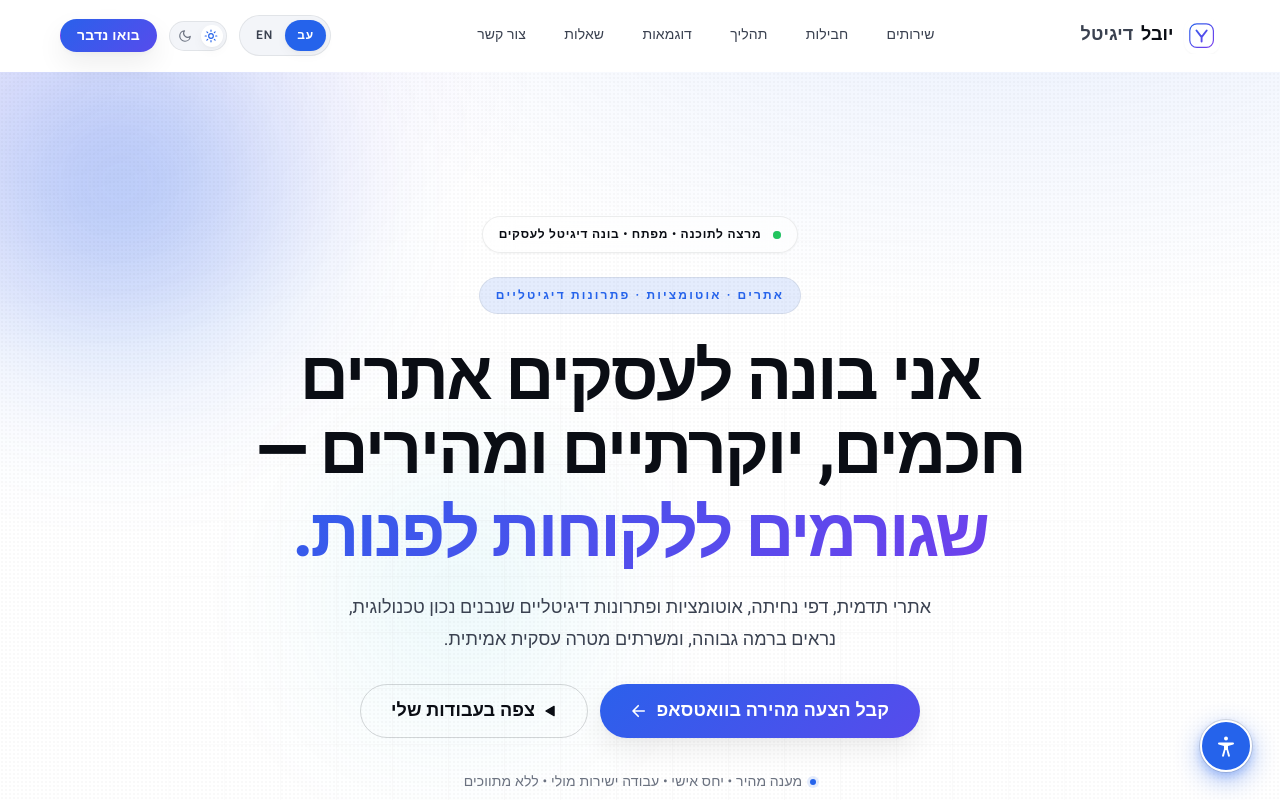
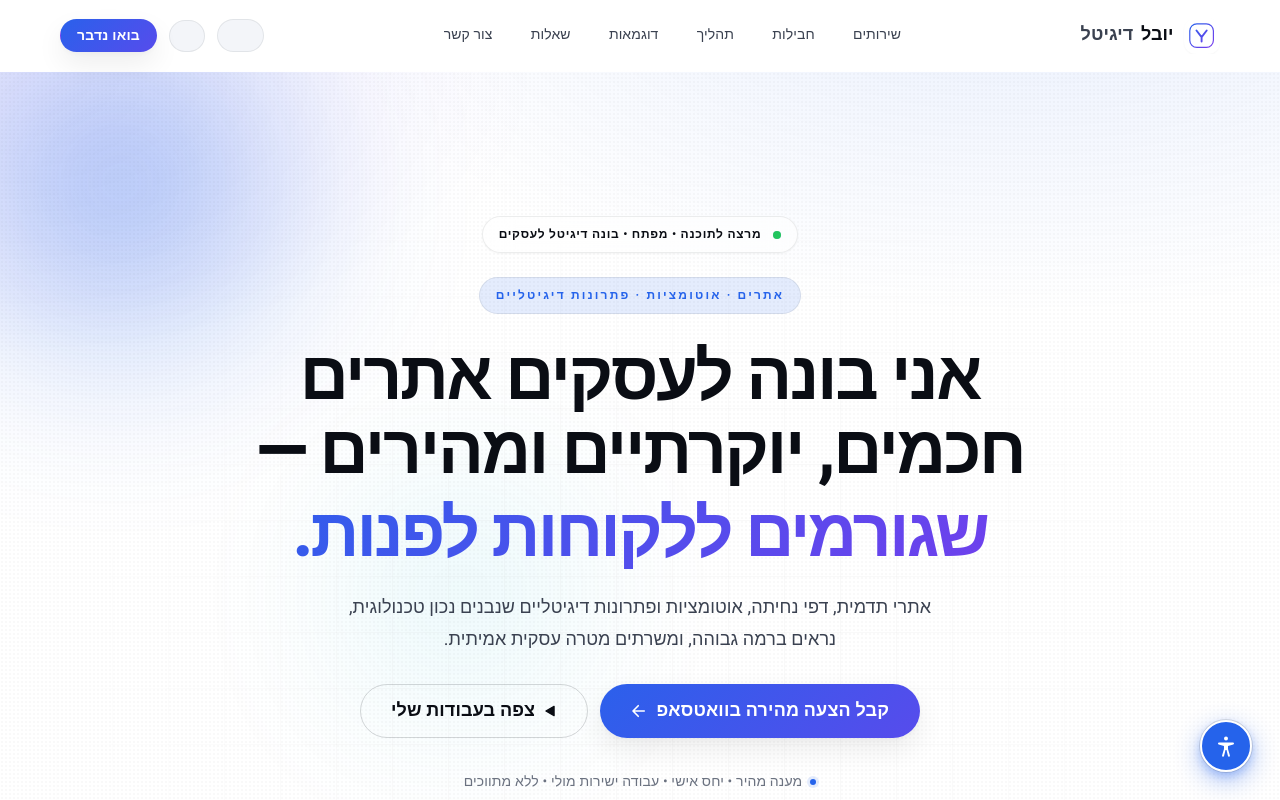
Before and after one commit to yuvalzakay26-ship-it/yuval-digital, a React (Vite) app: page / in a window 1280 px wide. Shown: the top 800 px of the page. Built offline with nearby package versions, Linux system fonts and the light colour scheme.

Commit message:
UI/UX upgrade: cinematic theme transition, next-state toggles (theme & language), header polish

```diff
--- a/src/components/LanguageSwitcher.css
+++ b/src/components/LanguageSwitcher.css
@@ -1,56 +1,62 @@
 .lang-switch {
-  position: relative;
   display: inline-flex;
   align-items: center;
+  justify-content: center;
+  min-width: 46px;
+  padding: 6px 14px;
   background: var(--color-surface-soft);
   border: 1px solid var(--color-border);
   border-radius: var(--radius-pill);
-  padding: 4px;
-  isolation: isolate;
-}
-
-.lang-switch__btn {
-  position: relative;
-  z-index: 2;
-  padding: 6px 12px;
+  color: var(--color-text-soft);
   font-size: var(--fs-xs);
   font-weight: var(--fw-semibold);
   letter-spacing: 0.08em;
-  border-radius: var(--radius-pill);
-  color: var(--color-text-soft);
-  transition: color var(--dur-base) var(--ease-out);
-  min-width: 38px;
+  cursor: pointer;
+  transition:
+    color var(--dur-base) var(--ease-out),
+    background-color var(--dur-base) var(--ease-out),
+    border-color var(--dur-base) var(--ease-out),
+    transform var(--dur-base) var(--ease-out),
+    box-shadow var(--dur-base) var(--ease-out);
 }
 
-.lang-switch__btn--active {
-  color: #ffffff;
+.lang-switch:hover {
+  color: var(--color-text);
+  background: var(--color-surface);
+  border-color: var(--color-accent);
+  transform: scale(1.03);
+  box-shadow: var(--shadow-sm);
 }
 
-[data-theme='dark'] .lang-switch__btn--active {
-  color: #07090f;
+.lang-switch:active {
+  transform: scale(0.97);
 }
 
-.lang-switch__btn:hover:not(.lang-switch__btn--active) {
-  color: var(--color-text);
+.lang-switch:focus-visible {
+  outline: 2px solid var(--color-accent);
+  outline-offset: 2px;
 }
 
-.lang-switch__pill {
-  position: absolute;
-  z-index: 1;
-  top: 4px;
-  bottom: 4px;
-  width: calc(50% - 4px);
-  border-radius: var(--radius-pill);
-  background: var(--color-accent);
-  box-shadow: var(--shadow-sm);
-  transition:
-    inset-inline-start var(--dur-base) var(--ease-spring),
-    background-color var(--dur-base) var(--ease-out);
+.lang-switch__label {
+  display: inline-block;
+  animation: lang-switch-fade var(--dur-base) var(--ease-out);
 }
 
-[data-theme='dark'] .lang-switch__pill {
-  background: var(--color-accent-strong);
+@keyframes lang-switch-fade {
+  from {
+    opacity: 0;
+    transform: translateY(2px);
+  }
+  to {
+    opacity: 1;
+    transform: translateY(0);
+  }
 }
 
-.lang-switch__pill[data-active='he'] { inset-inline-start: 4px; }
-.lang-switch__pill[data-active='en'] { inset-inline-start: 50%; }
+@media (prefers-reduced-motion: reduce) {
+  .lang-switch,
+  .lang-switch__label {
+    transition: none;
+    animation: none;
+  }
+}
--- a/src/components/LanguageSwitcher.jsx
+++ b/src/components/LanguageSwitcher.jsx
@@ -1,32 +1,21 @@
 import { useLanguage } from '@hooks/useLanguage.js';
-import { cn } from '@utils/cn.js';
 import './LanguageSwitcher.css';
 
 export default function LanguageSwitcher() {
-  const { locale, setLocale, t, available } = useLanguage();
+  const { locale, toggleLocale, t } = useLanguage();
+  const target = locale === 'he' ? 'en' : 'he';
+  const label = target === 'en' ? 'EN' : 'HE';
+  const ariaKey = target === 'en' ? 'language.switchToEn' : 'language.switchToHe';
 
   return (
-    <div
-      role="group"
-      aria-label={t('language.switch')}
+    <button
+      type="button"
       className="lang-switch"
+      aria-label={t(ariaKey)}
+      onClick={toggleLocale}
+      data-target={target}
     >
-      {available.map(code => (
-        <button
-          key={code}
-          type="button"
-          className={cn('lang-switch__btn', { 'lang-switch__btn--active': locale === code })}
-          aria-pressed={locale === code}
-          onClick={() => setLocale(code)}
-        >
-          {code === 'he' ? 'עב' : 'EN'}
-        </button>
-      ))}
-      <span
-        className="lang-switch__pill"
-        aria-hidden
-        data-active={locale}
-      />
-    </div>
+      <span className="lang-switch__label" key={target}>{label}</span>
+    </button>
   );
 }
--- a/src/components/ThemeToggle.css
+++ b/src/components/ThemeToggle.css
@@ -1,58 +1,67 @@
 .theme-toggle {
   display: inline-flex;
   align-items: center;
-  background: transparent;
-  border: 0;
+  justify-content: center;
+  width: 36px;
+  height: 32px;
   padding: 0;
+  background: var(--color-surface-soft);
+  border: 1px solid var(--color-border);
+  border-radius: var(--radius-pill);
+  color: var(--color-text-soft);
+  cursor: pointer;
+  transition:
+    color var(--dur-base) var(--ease-out),
+    background-color var(--dur-base) var(--ease-out),
+    border-color var(--dur-base) var(--ease-out),
+    transform var(--dur-base) var(--ease-out),
+    box-shadow var(--dur-base) var(--ease-out);
 }
 
-.theme-toggle__track {
-  position: relative;
-  display: inline-flex;
-  align-items: center;
-  justify-content: space-between;
-  width: 58px;
-  height: 30px;
-  padding: 0 8px;
-  border-radius: var(--radius-pill);
-  background: var(--color-surface-soft);
-  border: 1px solid var(--color-border);
-  transition: background-color var(--dur-base) var(--ease-out), border-color var(--dur-base) var(--ease-out);
+.theme-toggle:hover {
+  color: var(--color-text);
+  background: var(--color-surface);
+  border-color: var(--color-accent);
+  transform: scale(1.03);
+  box-shadow: var(--shadow-sm);
 }
 
-.theme-toggle:hover .theme-toggle__track {
-  border-color: var(--color-accent);
+.theme-toggle:active {
+  transform: scale(0.97);
 }
+
+.theme-toggle:focus-visible {
+  outline: 2px solid var(--color-accent);
+  outline-offset: 2px;
+}
+
+/* Target dark = currently light, accent the moon. Target light = currently dark, accent the sun. */
+.theme-toggle[data-target='dark']:hover  { color: var(--color-accent-strong); }
+.theme-toggle[data-target='light']:hover { color: var(--color-accent); }
 
 .theme-toggle__icon {
   display: inline-flex;
   align-items: center;
   justify-content: center;
-  color: var(--color-text-muted);
-  z-index: 2;
-  transition: color var(--dur-base) var(--ease-out);
+  /* Re-mounted via React `key` on every theme swap → animation replays. */
+  animation: theme-toggle-pop 200ms var(--ease-out);
 }
 
-.theme-toggle[data-theme='light'] .theme-toggle__icon--sun  { color: var(--color-accent); }
-.theme-toggle[data-theme='dark']  .theme-toggle__icon--moon { color: var(--color-accent-strong); }
-
-.theme-toggle__thumb {
-  position: absolute;
-  z-index: 1;
-  top: 3px;
-  inset-inline-start: 3px;
-  width: 22px;
-  height: 22px;
-  border-radius: var(--radius-circle);
-  background: var(--color-bg);
-  box-shadow: var(--shadow-sm);
-  transition: transform var(--dur-base) var(--ease-spring);
+@keyframes theme-toggle-pop {
+  from {
+    opacity: 0;
+    transform: rotate(-28deg) scale(0.9);
+  }
+  to {
+    opacity: 1;
+    transform: rotate(0deg) scale(1);
+  }
 }
 
-.theme-toggle[data-theme='dark'] .theme-toggle__thumb {
-  transform: translateX(28px);
+@media (prefers-reduced-motion: reduce) {
+  .theme-toggle,
+  .theme-toggle__icon {
+    transition: none;
+    animation: none;
+  }
 }
-
-[dir='rtl'] .theme-toggle[data-theme='dark'] .theme-toggle__thumb {
-  transform: translateX(-28px);
-}
--- a/src/components/ThemeToggle.jsx
+++ b/src/components/ThemeToggle.jsx
@@ -3,27 +3,21 @@ import { useLanguage } from '@hooks/useLanguage.js';
 import './ThemeToggle.css';
 
 export default function ThemeToggle() {
-  const { theme, toggleTheme, isDark } = useTheme();
+  const { theme, toggleTheme } = useTheme();
   const { t } = useLanguage();
+  const target = theme === 'light' ? 'dark' : 'light';
+  const ariaKey = target === 'dark' ? 'theme.switchToDark' : 'theme.switchToLight';
 
   return (
     <button
       type="button"
       className="theme-toggle"
+      aria-label={t(ariaKey)}
       onClick={toggleTheme}
-      aria-label={t('theme.toggle')}
-      aria-pressed={isDark}
-      data-theme={theme}
-      title={isDark ? t('theme.light') : t('theme.dark')}
+      data-target={target}
     >
-      <span className="theme-toggle__track" aria-hidden>
-        <span className="theme-toggle__icon theme-toggle__icon--sun">
-          <SunIcon />
-        </span>
-        <span className="theme-toggle__icon theme-toggle__icon--moon">
-          <MoonIcon />
-        </span>
-        <span className="theme-toggle__thumb" />
+      <span className="theme-toggle__icon" key={target} aria-hidden>
+        {target === 'dark' ? <MoonIcon /> : <SunIcon />}
       </span>
     </button>
   );
@@ -31,7 +25,7 @@ export default function ThemeToggle() {
 
 function SunIcon() {
   return (
-    <svg viewBox="0 0 24 24" width="14" height="14" fill="none" stroke="currentColor" strokeWidth="2" strokeLinecap="round" strokeLinejoin="round">
+    <svg viewBox="0 0 24 24" width="16" height="16" fill="none" stroke="currentColor" strokeWidth="2" strokeLinecap="round" strokeLinejoin="round">
       <circle cx="12" cy="12" r="4" />
       <path d="M12 2v2M12 20v2M4.93 4.93l1.41 1.41M17.66 17.66l1.41 1.41M2 12h2M20 12h2M4.93 19.07l1.41-1.41M17.66 6.34l1.41-1.41" />
     </svg>
@@ -40,7 +34,7 @@ function SunIcon() {
 
 function MoonIcon() {
   return (
-    <svg viewBox="0 0 24 24" width="14" height="14" fill="none" stroke="currentColor" strokeWidth="2" strokeLinecap="round" strokeLinejoin="round">
+    <svg viewBox="0 0 24 24" width="16" height="16" fill="none" stroke="currentColor" strokeWidth="2" strokeLinecap="round" strokeLinejoin="round">
       <path d="M21 12.79A9 9 0 1 1 11.21 3 7 7 0 0 0 21 12.79z" />
     </svg>
   );
--- a/src/i18n/en.js
+++ b/src/i18n/en.js
@@ -27,10 +27,14 @@ const en = {
   theme: {
     light: 'Light mode',
     dark: 'Dark mode',
-    toggle: 'Toggle theme'
+    toggle: 'Toggle theme',
+    switchToLight: 'Switch to light mode',
+    switchToDark: 'Switch to dark mode'
   },
   language: {
     switch: 'Switch language',
+    switchToEn: 'Switch to English',
+    switchToHe: 'Switch to Hebrew',
     he: 'עברית',
     en: 'English'
   },
--- a/src/i18n/he.js
+++ b/src/i18n/he.js
@@ -27,10 +27,14 @@ const he = {
   theme: {
     light: 'מצב בהיר',
     dark: 'מצב כהה',
-    toggle: 'החלפת ערכת נושא'
+    toggle: 'החלפת ערכת נושא',
+    switchToLight: 'מעבר למצב בהיר',
+    switchToDark: 'מעבר למצב כהה'
   },
   language: {
     switch: 'החלפת שפה',
+    switchToEn: 'החלפה לאנגלית',
+    switchToHe: 'החלפה לעברית',
     he: 'עברית',
     en: 'English'
   },
```
Also changed, not shown: src/styles/globals.css (+59 -0 lines), src/theme/ThemeProvider.jsx (+60 -3 lines).
